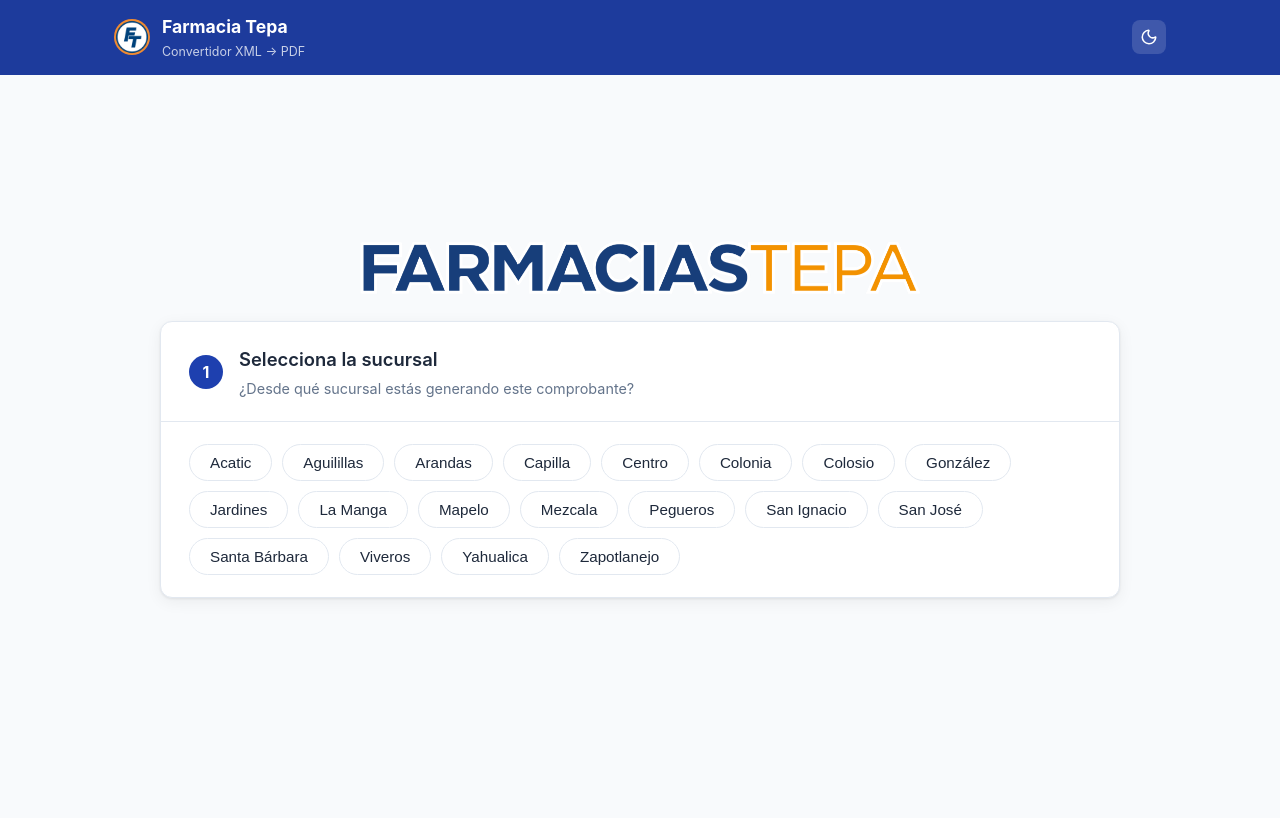
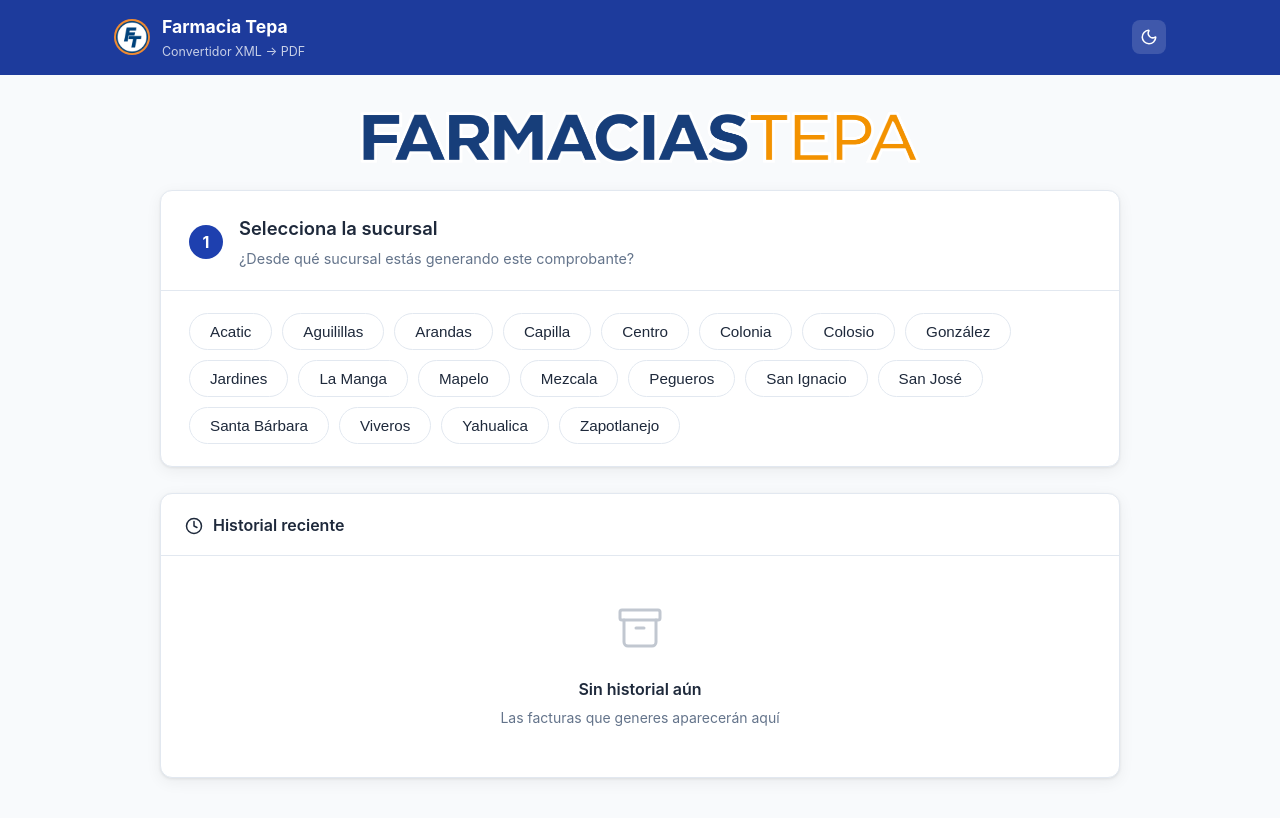
Before and after one commit to jorgemg1414/Convertidor-FT, a Vue app: page / in a window 1280 px wide. Shown: the top 818 px of the page. Built offline with nearby package versions, Linux system fonts and the light colour scheme.

Commit message:
Add empty state placeholder for historial

```diff
--- a/src/App.vue
+++ b/src/App.vue
@@ -225,20 +225,30 @@
 
       <!-- Historial -->
       <Transition name="fade-up">
-      <section v-if="historial.length" class="card hist-card">
+      <section class="card hist-card">
         <div class="hist-header">
           <div class="hist-title-row">
             <Clock :size="18" stroke-width="2" />
             <h2 class="hist-title">Historial reciente</h2>
-            <span class="hist-count">{{ historial.length }}</span>
+            <span v-if="historial.length" class="hist-count">{{ historial.length }}</span>
           </div>
-          <button class="btn-ghost btn-ghost--danger" @click="clearHistorial">
+          <button v-if="historial.length" class="btn-ghost btn-ghost--danger" @click="clearHistorial">
             <Trash2 :size="14" stroke-width="2" />
             Limpiar todo
           </button>
         </div>
 
-        <div class="hist-list">
+        <!-- Empty placeholder -->
+        <div v-if="!historial.length" class="hist-empty">
+          <div class="hist-empty-icon">
+            <Archive :size="48" stroke-width="1.5" />
+          </div>
+          <p class="hist-empty-title">Sin historial aún</p>
+          <p class="hist-empty-sub">Las facturas que generes aparecerán aquí</p>
+        </div>
+
+        <!-- Historial list -->
+        <div v-else class="hist-list">
           <div v-for="entry in historial" :key="entry.id" class="hist-item">
             <!-- Ícono tipo -->
             <div class="hist-icon" :class="entry.tipo === 'pago' ? 'hist-icon--pago' : 'hist-icon--factura'">
@@ -329,7 +339,7 @@
 import { ref, onMounted } from 'vue'
 import { parseFactura } from './utils/xmlParser.js'
 import { downloadPDF, previewPDF } from './utils/pdfGenerator.js'
-import { FolderOpen, ArrowDownToLine, Download, Eye, Paperclip, X, AlertCircle, MapPin, Clock, Trash2, FileText, CreditCard, Sun, Moon } from 'lucide-vue-next'
+import { FolderOpen, ArrowDownToLine, Download, Eye, Paperclip, X, AlertCircle, MapPin, Clock, Trash2, FileText, CreditCard, Sun, Moon, Archive } from 'lucide-vue-next'
 import confetti from 'canvas-confetti'
 import ToastNotification from './components/ToastNotification.vue'
 
@@ -1085,6 +1095,30 @@
 
 .hist-list { display: flex; flex-direction: column; }
 
+.hist-empty {
+  display: flex;
+  flex-direction: column;
+  align-items: center;
+  justify-content: center;
+  padding: 48px 24px;
+  text-align: center;
+}
+.hist-empty-icon {
+  color: var(--text-muted);
+  opacity: .4;
+  margin-bottom: 16px;
+}
+.hist-empty-title {
+  font-size: 1rem;
+  font-weight: 600;
+  color: var(--text);
+  margin-bottom: 4px;
+}
+.hist-empty-sub {
+  font-size: 0.875rem;
+  color: var(--text-muted);
+}
+
 .hist-item {
   display: flex;
   align-items: center;
```
